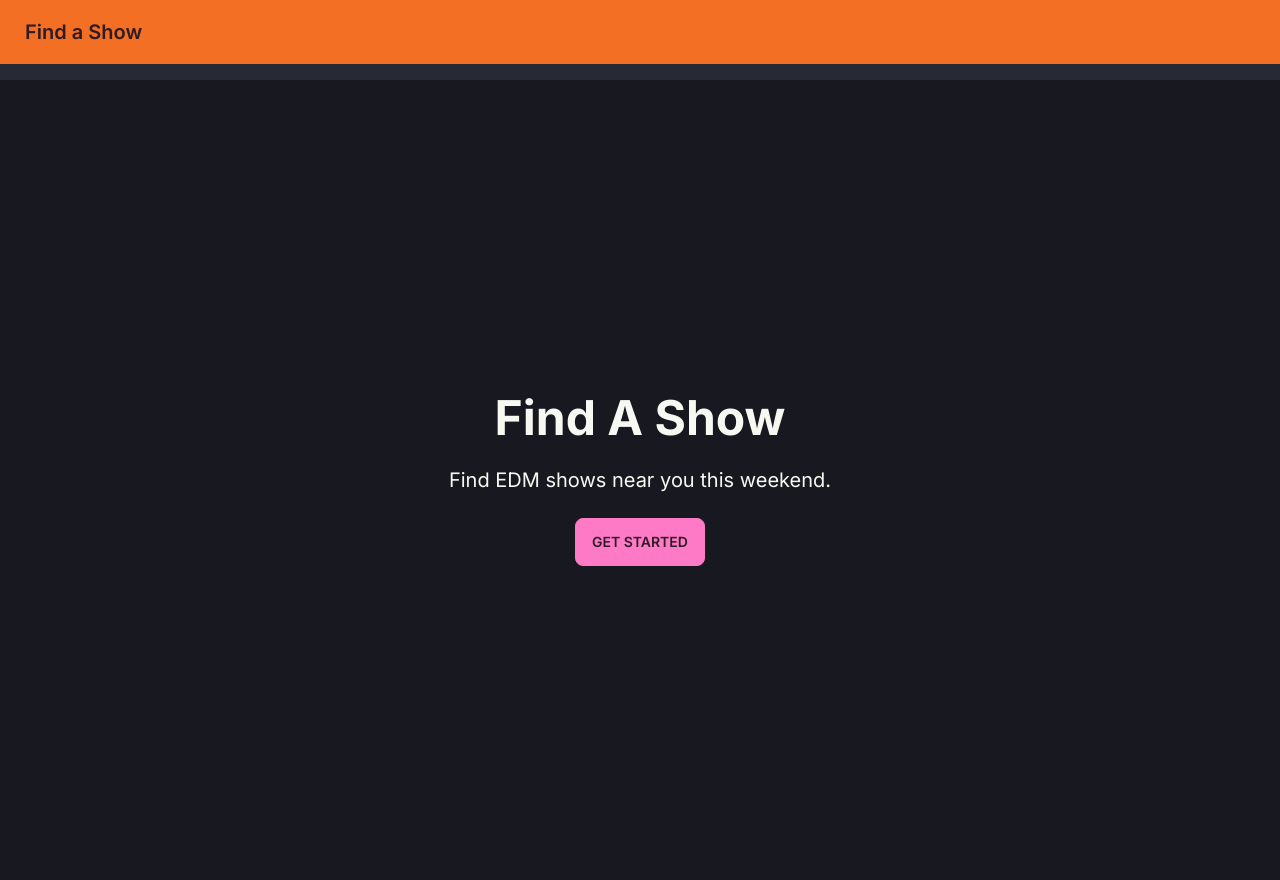
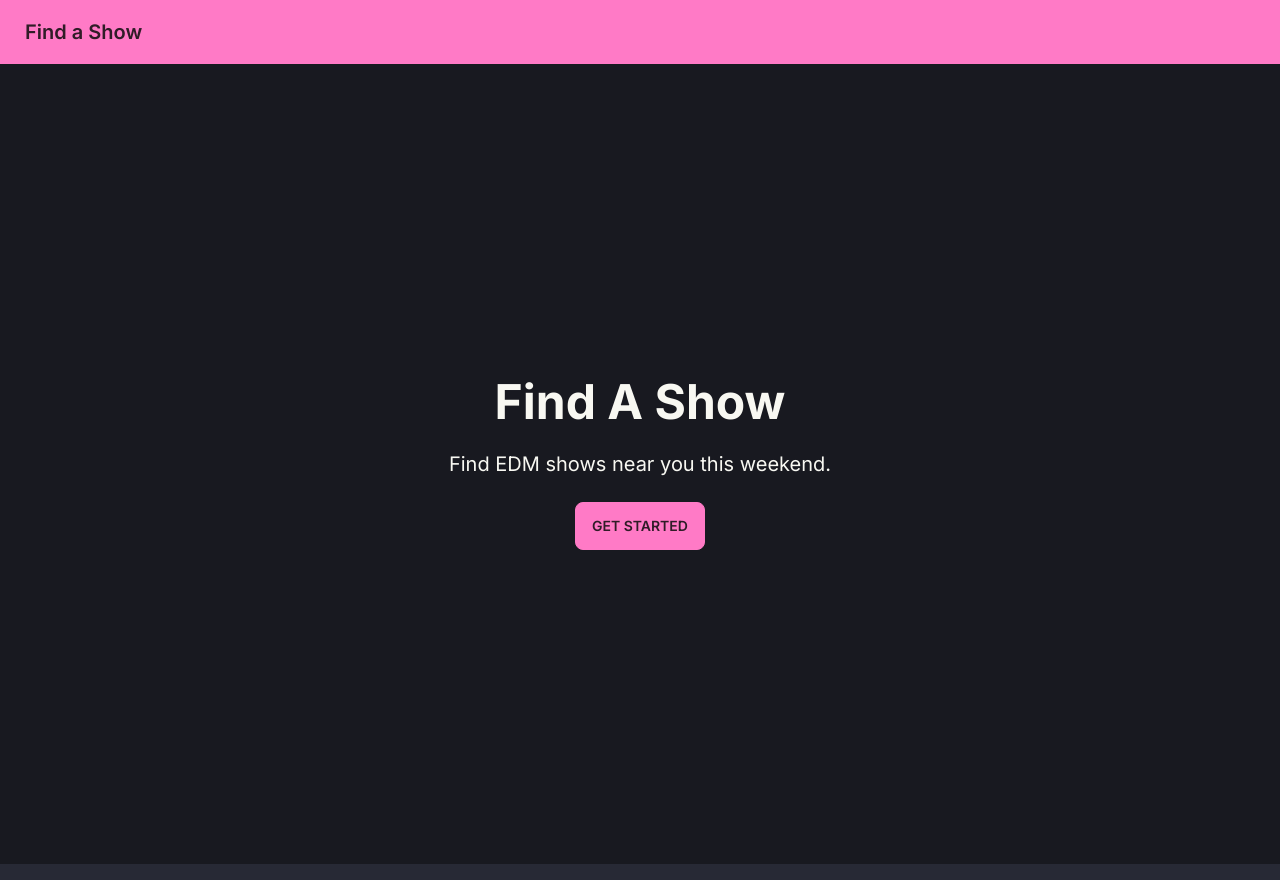
Before and after one commit to ericvtheg/catch-a-vibe, a Next.js app: page / in a window 1280 px wide. Built offline with nearby package versions, Linux system fonts and the light colour scheme.

Commit message:
header links home and adding margin on top of show component

```diff
--- a/app/layout.tsx
+++ b/app/layout.tsx
@@ -1,3 +1,4 @@
+import Link from 'next/link'
 import './globals.css'
 import { Inter } from 'next/font/google'
 
@@ -16,8 +17,8 @@ export default function RootLayout({
   return (
     <html lang="en">
       <body className={inter.className}>
-        <div className="navbar bg-soundcloud text-primary-content mb-4">
-          <a className="btn btn-ghost normal-case text-xl">Find a Show</a>
+        <div className="navbar bg-primary text-primary-content">
+          <Link href="/" className="btn btn-ghost normal-case text-xl">Find a Show</Link>
         </div>
         {children}
       </body>
--- a/app/shows/layout.tsx
+++ b/app/shows/layout.tsx
@@ -4,7 +4,7 @@ export default function Layout({
   children: React.ReactNode
 }) {
   return (
-    <div className="flex place-content-center">
+    <div className="flex place-content-center m-8">
       {children}
     </div>
   )
--- a/app/shows/slide.tsx
+++ b/app/shows/slide.tsx
@@ -1,5 +1,6 @@
 import Link from "next/link";
 import SoundCloudPlayer from "./soundcloud";
+import Image from "next/image";
 
 interface ISlide {
     show: IShow;
@@ -58,7 +59,7 @@ export default function Slide() {
                 </div>
                 <div className="avatar place-content-center">
                     <div className="w-24 rounded-full">
-                        <img src={data.artist.imageUrl} />
+                        <Image src={data.artist.imageUrl} alt={`${data.artist.stageName}`} width={96} height={96} />
                     </div>
                 </div>
                 <h2 className="card-title place-content-center">
```
